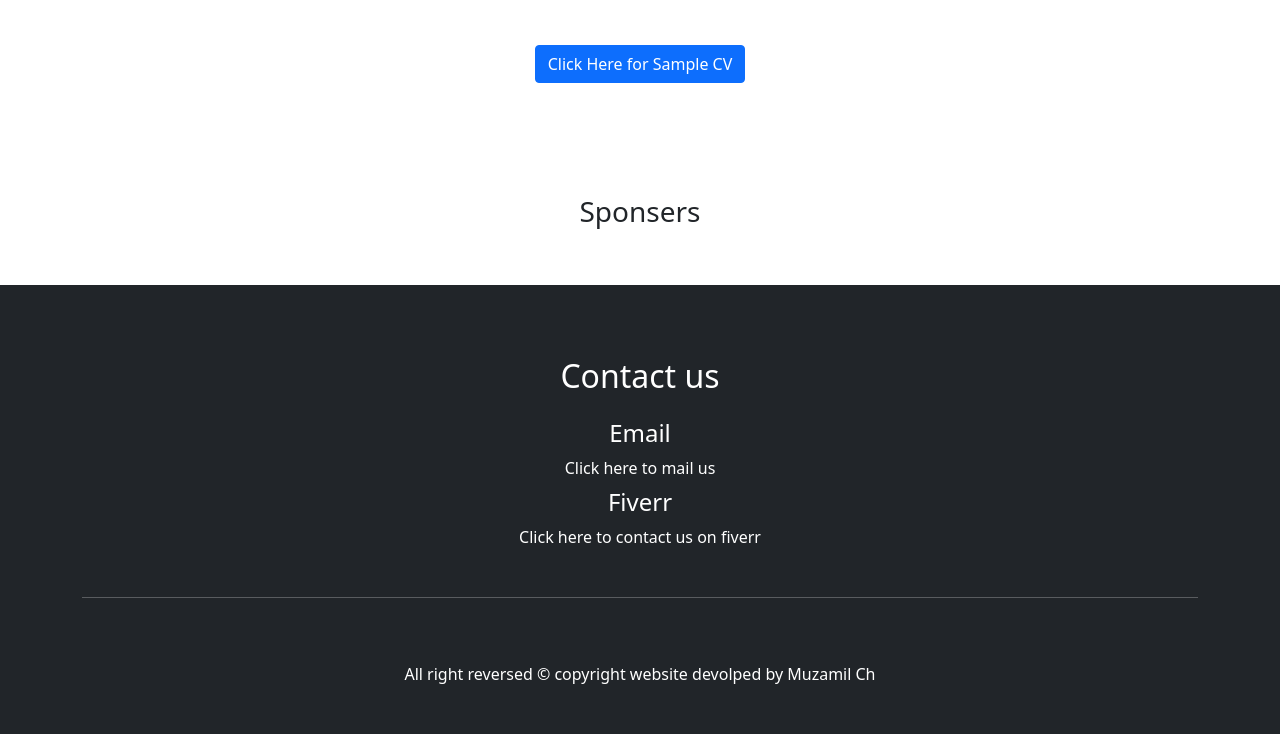
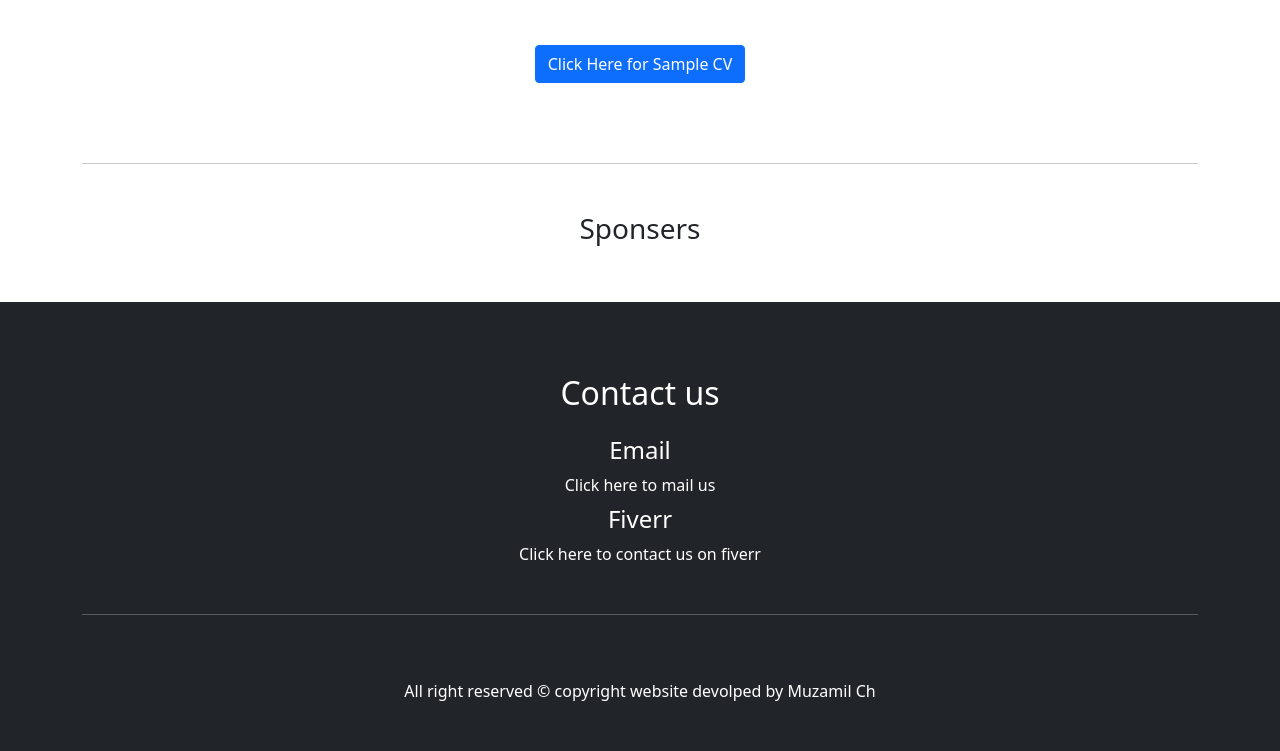
Before and after one commit to muxamil912/Portfolio, a plain HTML site: page index.html in a window 1280 px wide. Shown: the part 731-1482 px from the top of the page. Drawn offline with nearby package versions, Linux system fonts and the light colour scheme; a web font is replaced by a local one.

Commit message:
Add files via upload

```diff
--- a/index.html
+++ b/index.html
@@ -111,12 +111,15 @@
 </div>
   </div>
 </div>
+<div class="container">
+  <hr>
+</div>
 
 <div class="container p-4">
-  <div class="text-center mt-4">
+  <div class="text-center mt-2">
     <h3>Sponsers</h3>
 
-<div class="mt-4">
+<div class="mt-4 mb-3">
   <script async="async" data-cfasync="false" src="//pl18676964.cpmrevenuegate.com/29bb91dac203a646e60dfe0b5195e05e/invoke.js"></script>
 <div id="container-29bb91dac203a646e60dfe0b5195e05e"></div>
 </div>
@@ -141,7 +144,7 @@
 <hr class="mt-5">
 
 <div class="p-5">
-  All right reversed &copy copyright website devolped by Muzamil Ch
+  All right reserved &copy copyright website devolped by Muzamil Ch
 </div>
 </div>
 </div>
```
